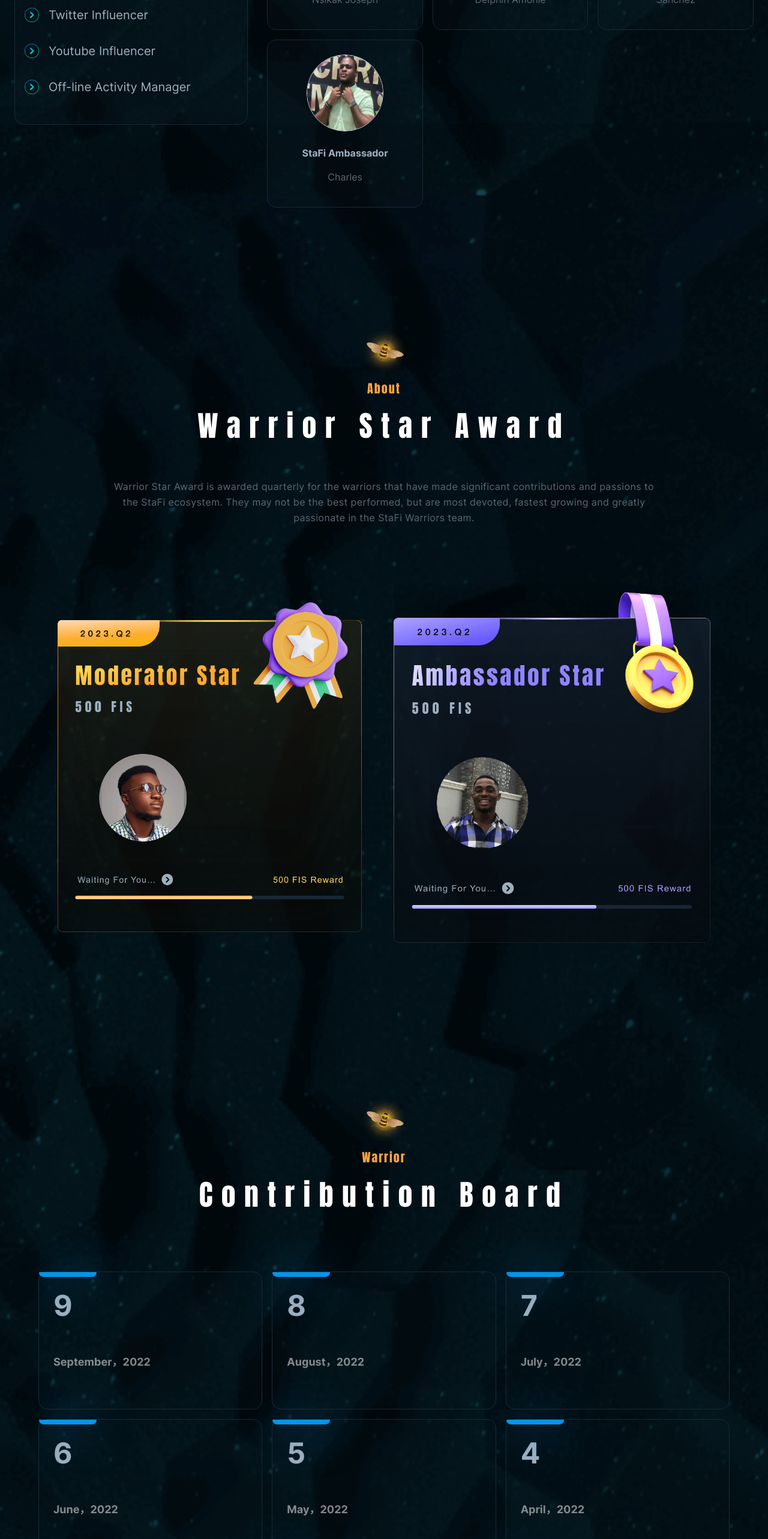
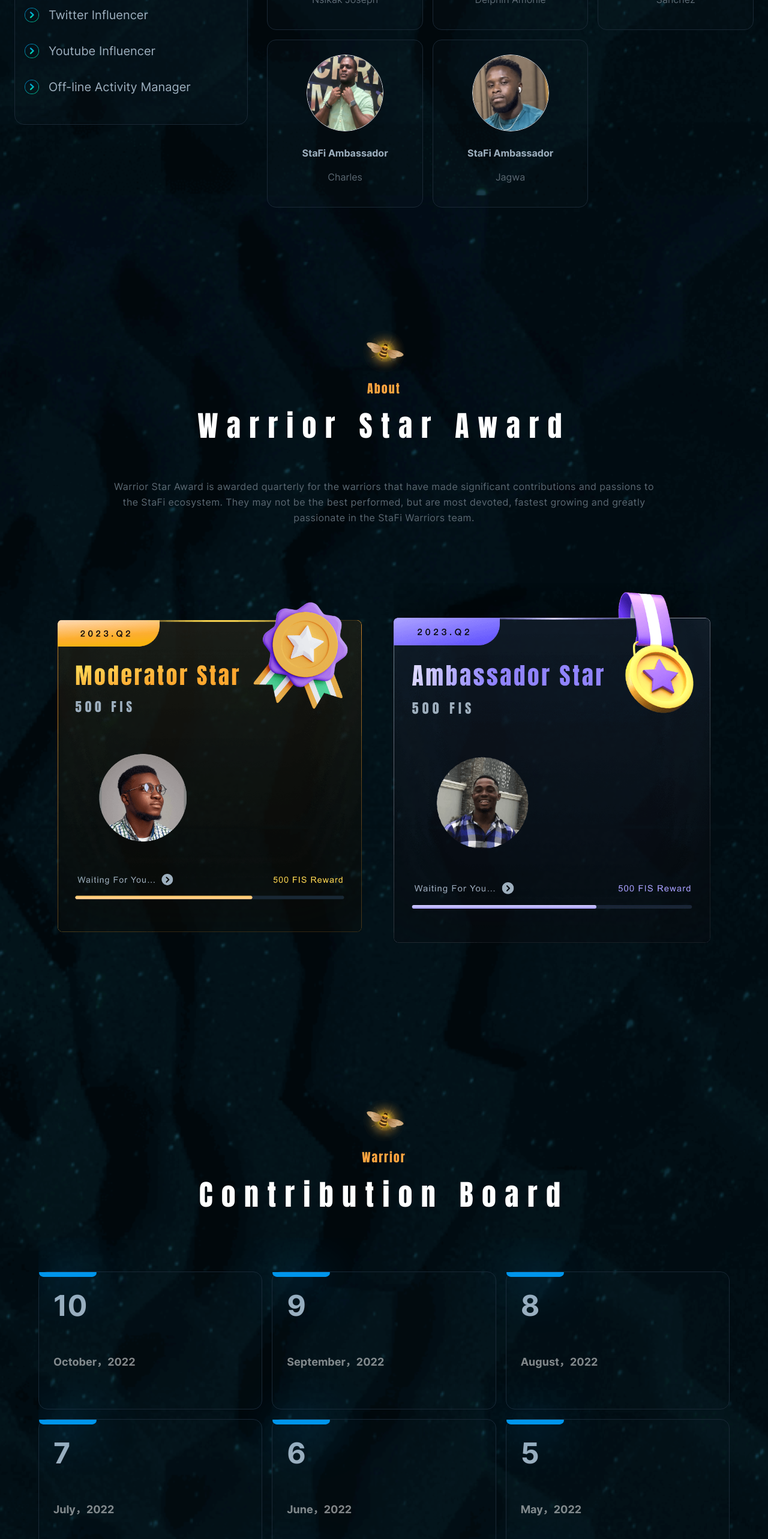
Before and after one commit to stafiprotocol/stafi-warrior, a Next.js app: page / in a window 1280 px wide. Shown: the part 2574-5140 px from the top of the page at 60% size. Built offline with nearby package versions, Linux system fonts and the light colour scheme.

Commit message:
Update warrior

```diff
--- a/src/components/layout/Contributionboard.tsx
+++ b/src/components/layout/Contributionboard.tsx
@@ -9,6 +9,12 @@
 
 
 const slides =[
+  {
+    id:19,
+    month:'7',
+    date: 'July，2023',
+    url:'https://dao.stafi.io/t/stafi-warriors-contribution-submission-assessment-july-2023/103'
+  },
   {
     id:18,
     month:'6',
--- a/src/components/layout/WarriorsList.tsx
+++ b/src/components/layout/WarriorsList.tsx
@@ -116,6 +116,15 @@
       description:"I'm a 22 year-old Crypto enthusiast from Nigeria. I love to serve humanity in all ways possible. Presently, I see the Crypto-space as a means to serve the technological advancements of humanity.",
       twitter_url:'https://twitter.com/charlesace_',
       twitter_username:'@charlesace_',
+    },
+    {
+      id:8,
+      title:'StaFi Ambassador',
+      avatar:'/image/avatar_jagwa.png',
+      name:'Jagwa',
+      description:"A freelancer who's a crypto enthusiast. Spreading word of crypto in every way possible though writeups, animations and graphics design.",
+      twitter_url:'https://twitter.com/oghene_ganreTM?s=09',
+      twitter_username:'@oghene_ganreTM',
     }
   ]
 
```
Also changed, not shown: public/image/avatar_jagwa.png (added).
